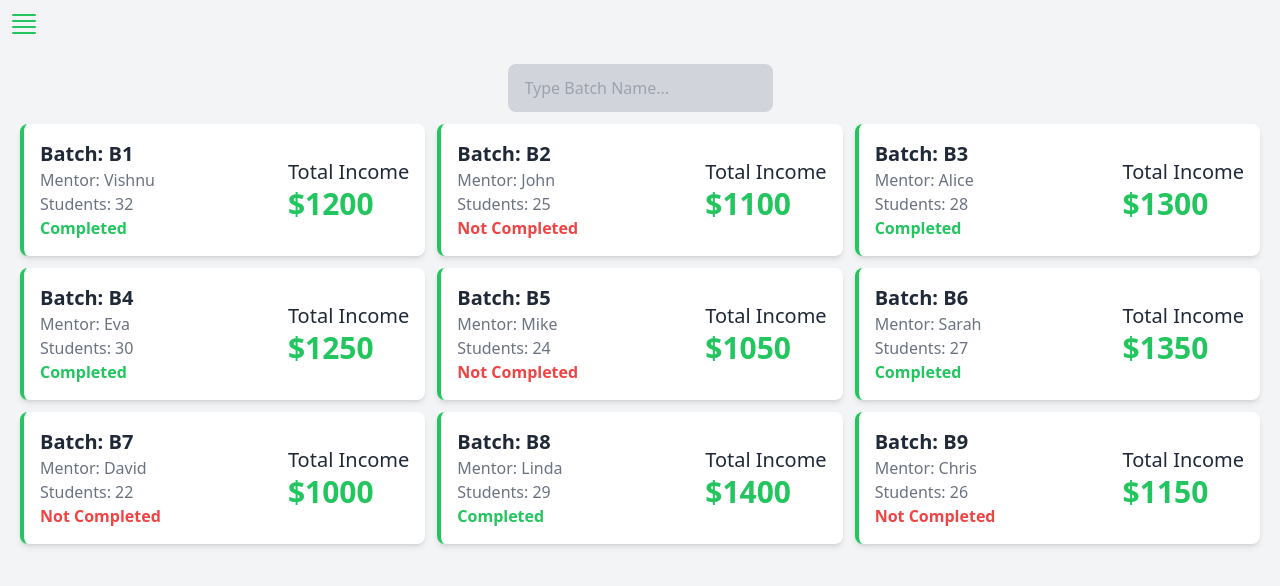
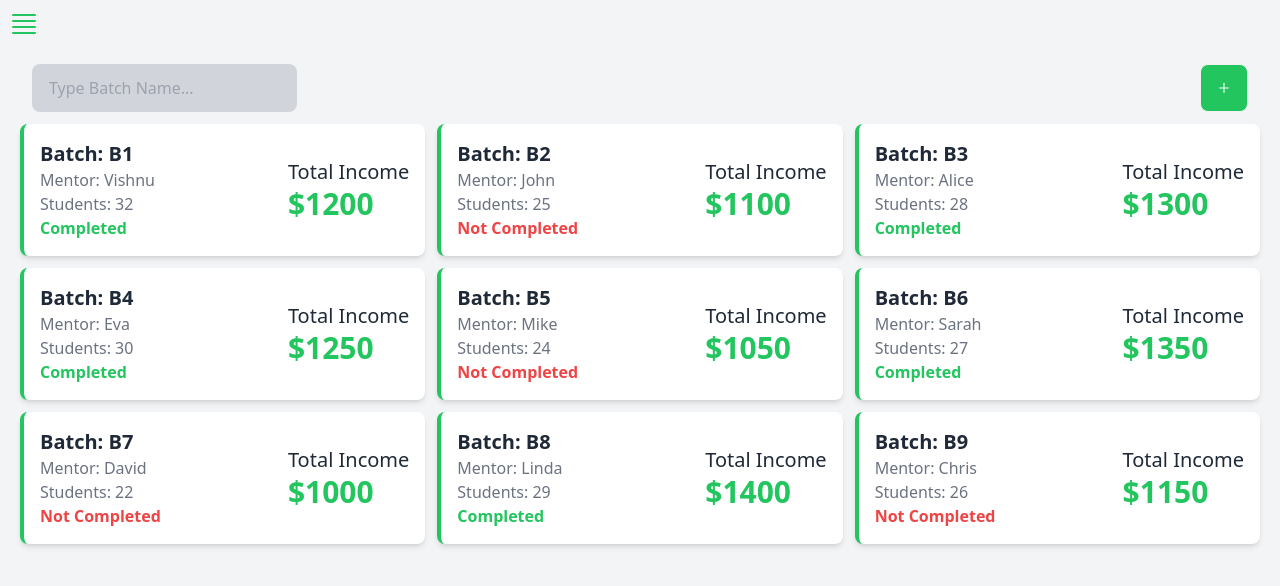
Before and after one commit to adarshswaminath/fetlla, a React (Vite) app: page /batches in a window 1280 px wide. Shown: the top 586 px of the page. Built offline with nearby package versions, Linux system fonts and the light colour scheme.

Commit message:
Btn added in batchs

```diff
--- a/src/Components/Batches/Batches.jsx
+++ b/src/Components/Batches/Batches.jsx
@@ -1,6 +1,7 @@
 import React, { useState } from "react";
 import { batchDetils } from "../../constants";
-
+import {AiOutlinePlus} from "react-icons/ai"
+import {Link} from "react-router-dom"
 const Card = ({ props }) => {
   const { name, mentor, isCompleted, totalStudents, income } = props;
   return (
@@ -31,13 +32,18 @@ function Batches() {
   const [searchTerm, setSearchTerm] = useState("");
   return (
     <div className="p-3">
-      <div className="flex items-center justify-center m-3">
+      <div className="flex gap-2 items-center justify-between m-3">
         <input
           type="text"
           placeholder="Type Batch Name..."
           onChange={(e) => setSearchTerm(e.target.value)}
           className="input bg-gray-300"
         />
+        <Link to="/create">
+        <button className="btn bg-green-500 text-white font-semibold">
+        <AiOutlinePlus/>
+        </button>
+        </Link>
       </div>
       <div className="grid gap-3 grid-cols-1 md:grid-cols-2 lg:grid-cols-3">
         {batchDetils
```
